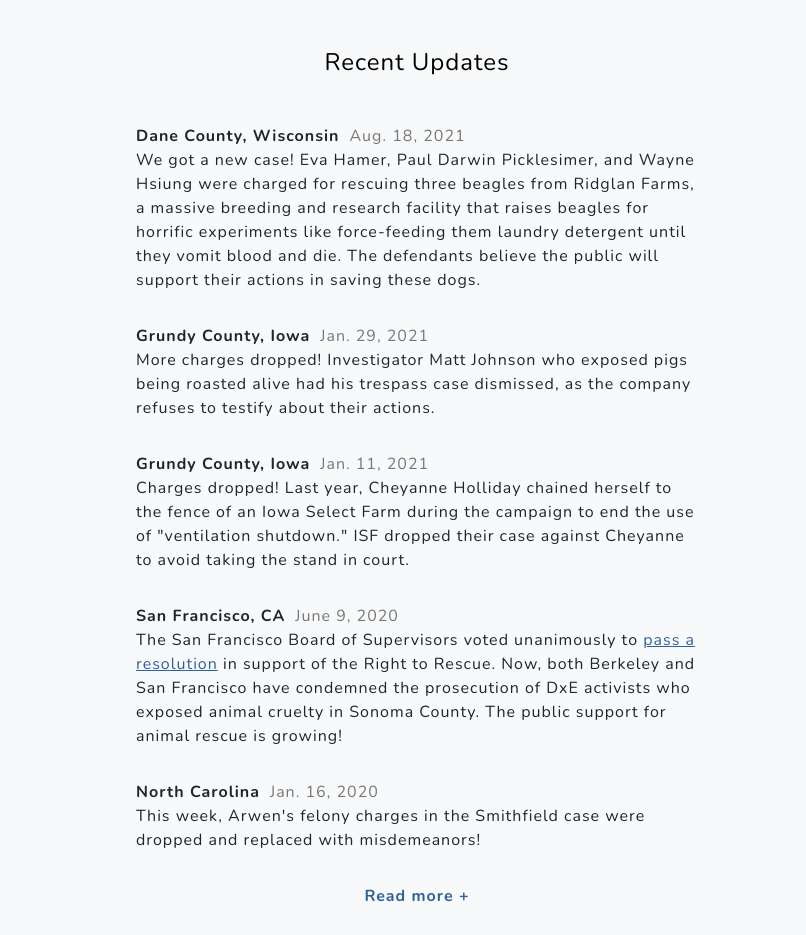
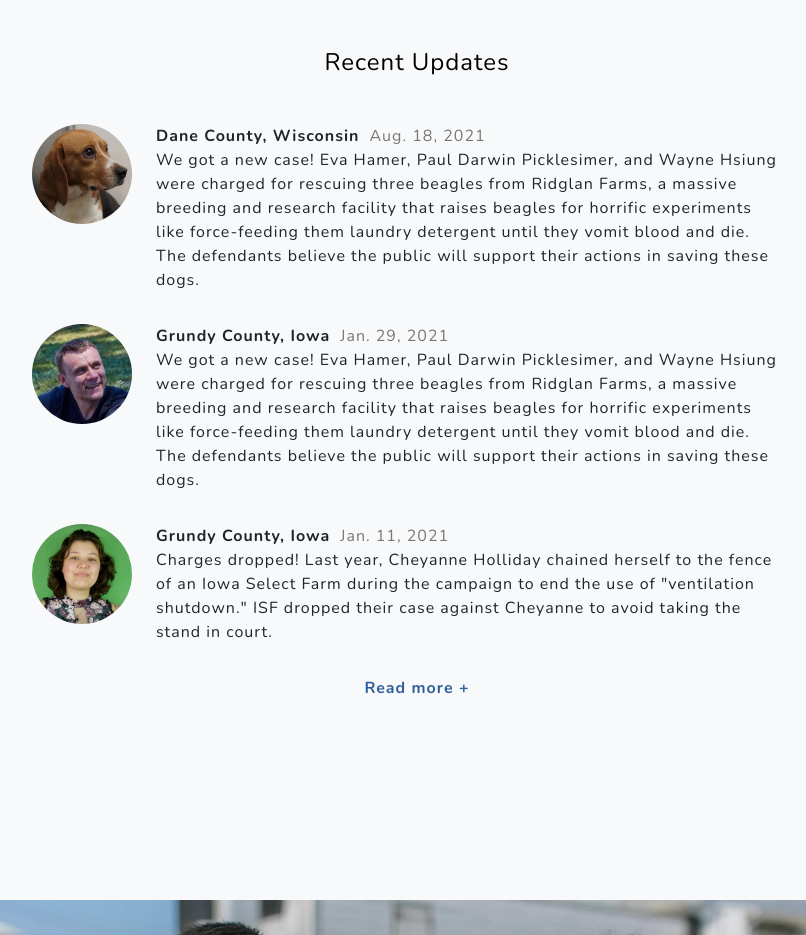
Before and after one commit to dxe/righttorescue.com-legacy, a website: page index.html in a window 1280 px wide. Shown: the part 3000-3935 px from the top of the page, without its empty margins (223-1029 px from the left). Drawn offline with nearby package versions, Linux system fonts and the light colour scheme; files that its build step writes are made by us from their sources; a script that the page names is missing.

Commit message:
add images for updates

```diff
--- a/css/grayscale.css
+++ b/css/grayscale.css
@@ -378,6 +378,14 @@
   margin-right: auto;
 }
 
+.update-image {
+  border-radius: 50%;
+  max-width: 100px;
+  display: block;
+  margin-left: auto;
+  margin-right: auto;
+}
+
 .semibold {
   font-weight: 600;
 }
--- a/index.html
+++ b/index.html
@@ -254,12 +254,21 @@
     </div>
 
     <div class="row justify-content-center">
-      <div class="col-lg-8">
+      <div class="col-lg-10">
         <h4 class="mb-4 text-center pt-4 pb-4">Recent Updates</h4>
 
+        <div
+          style="display: flex; flex-direction: row; align-items: flex-start"
+        >
+          <img
+            class="img-fluid mb-3 mb-lg-0 update-image"
+            src="img/updates/dog.jpg"
+            alt=""
+          />
           <p class="px-4 pb-3">
             <strong>Dane County, Wisconsin</strong
-          ><span style="padding-left: 10px; color: #777777">Aug. 18, 2021</span
+            ><span style="padding-left: 10px; color: #777777"
+              >Aug. 18, 2021</span
             ><br />
             We got a new case! Eva Hamer, Paul Darwin Picklesimer, and Wayne
             Hsiung were charged for rescuing three beagles from Ridglan Farms, a
@@ -268,26 +277,60 @@
             they vomit blood and die. The defendants believe the public will
             support their actions in saving these dogs.
           </p>
+        </div>
 
+        <div
+          style="display: flex; flex-direction: row; align-items: flex-start"
+        >
+          <img
+            class="img-fluid mb-3 mb-lg-0 update-image"
+            src="img/updates/mj.jpg"
+            alt=""
+          />
           <p class="px-4 pb-3">
             <strong>Grundy County, Iowa</strong
-          ><span style="padding-left: 10px; color: #777777">Jan. 29, 2021</span
+            ><span style="padding-left: 10px; color: #777777"
+              >Jan. 29, 2021</span
             ><br />
-          More charges dropped! Investigator Matt Johnson who exposed pigs being
-          roasted alive had his trespass case dismissed, as the company refuses
-          to testify about their actions.
+            We got a new case! Eva Hamer, Paul Darwin Picklesimer, and Wayne
+            Hsiung were charged for rescuing three beagles from Ridglan Farms, a
+            massive breeding and research facility that raises beagles for
+            horrific experiments like force-feeding them laundry detergent until
+            they vomit blood and die. The defendants believe the public will
+            support their actions in saving these dogs.
           </p>
+        </div>
 
+        <div
+          style="display: flex; flex-direction: row; align-items: flex-start"
+        >
+          <img
+            class="img-fluid mb-3 mb-lg-0 update-image"
+            src="img/updates/ch.jpg"
+            alt=""
+          />
           <p class="px-4 pb-3">
             <strong>Grundy County, Iowa</strong
-          ><span style="padding-left: 10px; color: #777777">Jan. 11, 2021</span
+            ><span style="padding-left: 10px; color: #777777"
+              >Jan. 11, 2021</span
             ><br />
             Charges dropped! Last year, Cheyanne Holliday chained herself to the
             fence of an Iowa Select Farm during the campaign to end the use of
             "ventilation shutdown." ISF dropped their case against Cheyanne to
             avoid taking the stand in court.
           </p>
+        </div>
 
+        <p
+          class="text-center pb-4"
+          id="read-more-updates"
+          style="color: #30609c"
+        >
+          <strong>Read more +</strong>
+        </p>
+
+        <div id="read-more-updates-toggle" class="toggle">
+          <!-- TOGGLED UPDATES BELOW THIS LINE -->
           <p class="px-4 pb-3">
             <strong>San Francisco, CA</strong
             ><span style="padding-left: 10px; color: #777777">June 9, 2020</span
@@ -300,25 +343,20 @@
               >pass a resolution</a
             >
             in support of the Right to Rescue. Now, both Berkeley and San
-          Francisco have condemned the prosecution of DxE activists who exposed
-          animal cruelty in Sonoma County. The public support for animal rescue
-          is growing!
+            Francisco have condemned the prosecution of DxE activists who
+            exposed animal cruelty in Sonoma County. The public support for
+            animal rescue is growing!
           </p>
 
           <p class="px-4 pb-3">
             <strong>North Carolina</strong
-          ><span style="padding-left: 10px; color: #777777">Jan. 16, 2020</span
+            ><span style="padding-left: 10px; color: #777777"
+              >Jan. 16, 2020</span
             ><br />
-          This week, Arwen's felony charges in the Smithfield case were dropped
-          and replaced with misdemeanors!
+            This week, Arwen's felony charges in the Smithfield case were
+            dropped and replaced with misdemeanors!
           </p>
 
-        <p class="text-center pb-4" id="read-more-updates" style="color: #30609c">
-          <strong>Read more +</strong>
-        </p>
-
-        <div id="read-more-updates-toggle" class="toggle">
-          <!-- UPDATES BELOW THIS LINE -->
           <p class="px-4 pb-3">
             <strong>North Carolina</strong
             ><span style="padding-left: 10px; color: #777777"
```
Also changed, not shown: img/updates/ch.jpg (added), img/updates/dog.jpg (added), img/updates/mj.jpg (added), 1 other file. Lines whose indentation alone changed are shown as unchanged.
